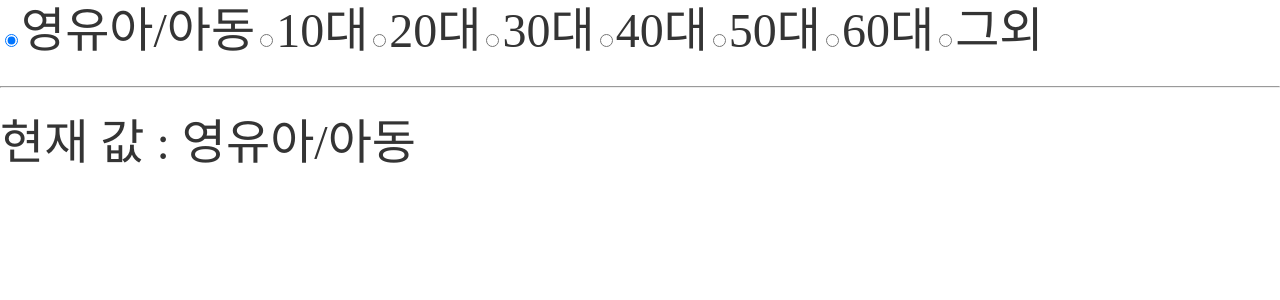
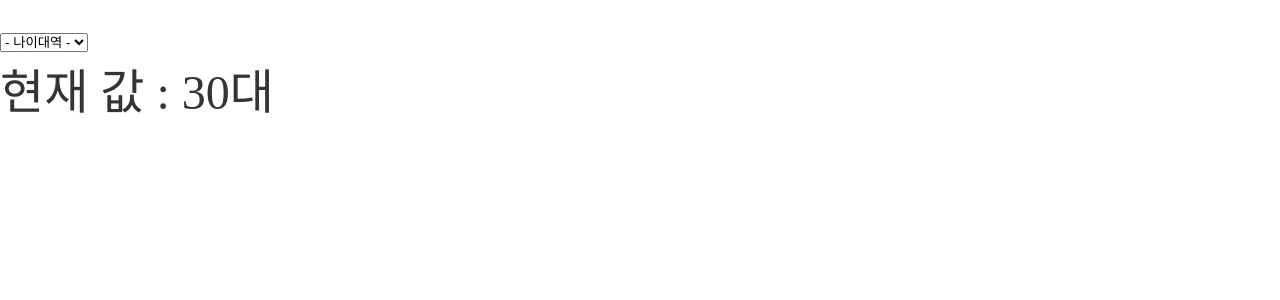
Before and after one commit to NewBean0312/react-test, a React (Create React App) app: page / in a window 1280 px wide. Shown: the top 300 px of the page. Built offline with nearby package versions, Linux system fonts and the light colour scheme; the HTML template or start-up script is replaced by a standard one; a web font is replaced by a local one.

Commit message:
셀렉트 박스 다루기

```diff
--- a/src/App.js
+++ b/src/App.js
@@ -14,22 +14,20 @@ function App() {
     "그외",
   ];
 
-  const [selectedAgeBand, setSelectedAgeBand] = useState(ageBands[0]);
+  const [selectedAgeBand, setSelectedAgeBand] = useState(ageBands[3]);
 
   return (
     <>
-      {ageBands.map((ageBand) => (
-        <label>
-          <input
-            name="ageBand"
-            type="radio"
-            onChange={() => setSelectedAgeBand(ageBand)}
-            checked={ageBand == selectedAgeBand}
-          />
-          {ageBand}
-        </label>
-      ))}
-      <hr />
+      <select onChange={(e) => setSelectedAgeBand(e.target.value)}>
+        <option selected disabled>
+          - 나이대역 -
+        </option>
+        {ageBands.map((ageBand) => (
+          <option selected={ageBands == selectedAgeBand} value={ageBand}>
+            {ageBand}
+          </option>
+        ))}
+      </select>
       <div>현재 값 : {selectedAgeBand}</div>
     </>
   );
```
